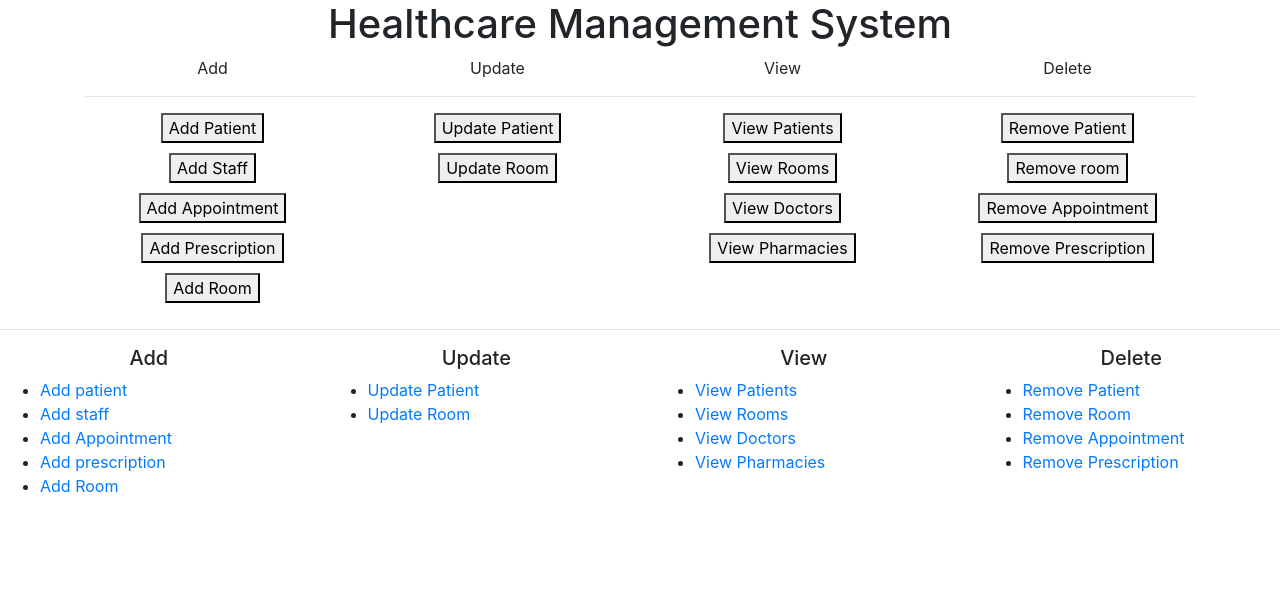
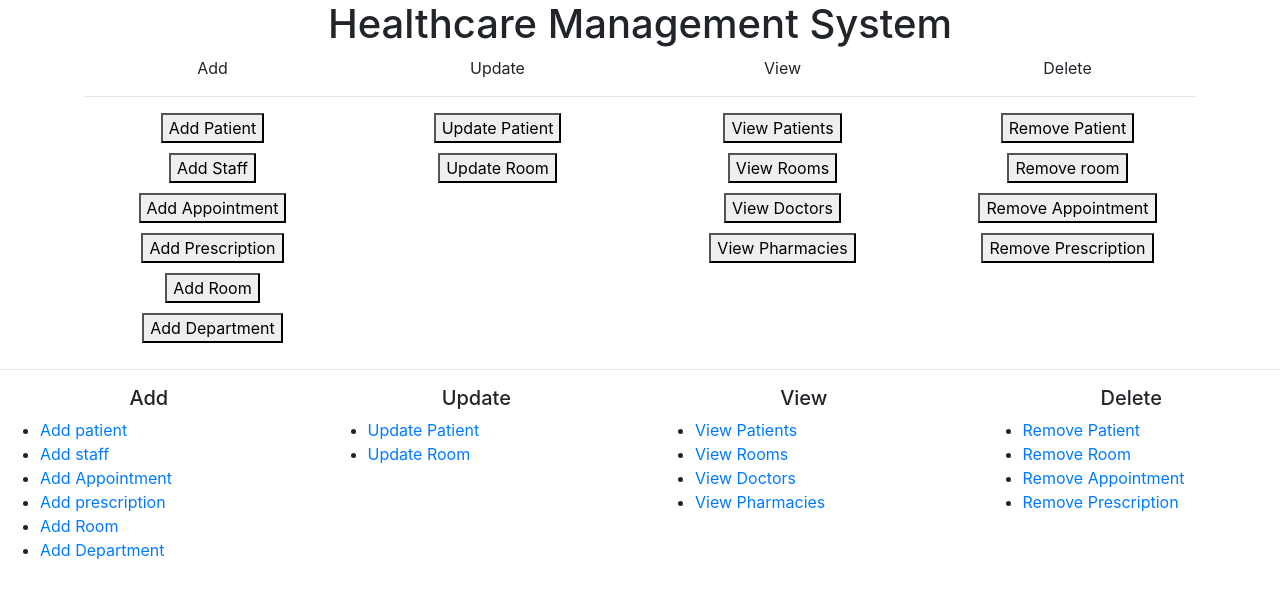
Before and after one commit to LoganSizemore/Database-Management-Systems-Hospital-Management-System, a PHP site: page / in a window 1280 px wide. Shown: the top 599 px of the page. Run offline with PHP 8.4, Linux system fonts and the light colour scheme.

Commit message:
updated index and added add department

```diff
--- a/index.php
+++ b/index.php
@@ -95,6 +95,20 @@
                 <!-- <button class="button" onclick="window.location.href = 'remove_prescription.php';">Remove Prescription</button><br> -->
             </div>
         </div>
+        <div class="row">
+            <div class="col text-center">
+                <button class="button" onclick="window.location.href = 'add/add_department.php';">Add Department</button><br>
+            </div>
+            <div class="col text-center">
+                <!-- <button class="button" onclick="window.location.href = 'update_patient.php';">Update Staff</button><br> -->
+            </div>
+            <div class="col text-center">
+                <!-- <button class="button" onclick="window.location.href = 'view_pharmacies.php';">View Pharmacies</button><br> -->
+            </div>
+            <div class="col text-center">
+                <!-- <button class="button" onclick="window.location.href = 'remove_prescription.php';">Remove Prescription</button><br> -->
+            </div>
+        </div>
 
     </div>
     <div id="content"></div>
@@ -109,36 +123,37 @@
             <div class="col section ">
                 <h5 class="text-center">Add</h5>
                 <ul class="">
-                    <li><a href = "add_patient.php">Add patient</a></li>
-                    <li><a href = "add_staff.php">Add staff</a></li>
-                    <li><a href = "add_appointment.php">Add Appointment</a></li>
-                    <li><a href = "add_prescription.php">Add prescription</a></li>
-                    <li><a href = "add_room.php">Add Room</a></li>
+                    <li><a href = "add/add_patient.php">Add patient</a></li>
+                    <li><a href = "add/add_staff.php">Add staff</a></li>
+                    <li><a href = "add/add_appointment.php">Add Appointment</a></li>
+                    <li><a href = "add/add_prescription.php">Add prescription</a></li>
+                    <li><a href = "add/add_room.php">Add Room</a></li>
+                    <li><a href = "add/add_department.php">Add Department</a></li>
                 </ul>
             </div>
             <div class="col section">
                 <h5 class="text-center">Update</h5>
                 <ul>
-                    <li><a href="change_patient.php">Update Patient</a></li>
-                    <li><a href="change_room.php">Update Room</a></li>
+                    <li><a href="update/change_patient.php">Update Patient</a></li>
+                    <li><a href="update/change_room.php">Update Room</a></li>
                 </ul>
             </div>
             <div class="col section">
                 <h5 class="text-center">View</h5>
                 <ul>
-                    <li><a href="view_patient.php">View Patients</a></li>
-                    <li><a href="view_room.php">View Rooms</a></li>
-                    <li><a href="view_doctor.php">View Doctors</a></li>
-                    <li><a href="view_pharmacies.php">View Pharmacies</a></li>
+                    <li><a href="view/view_patient.php">View Patients</a></li>
+                    <li><a href="view/view_room.php">View Rooms</a></li>
+                    <li><a href="view/view_doctor.php">View Doctors</a></li>
+                    <li><a href="view/view_pharmacies.php">View Pharmacies</a></li>
                 </ul>
             </div>
             <div class="col section">
                 <h5 class="text-center">Delete</h5>
                 <ul>
-                    <li><a href="remove_patient.php">Remove Patient</a></li>
-                    <li><a href="remove_room.php">Remove Room</a></li>
-                    <li><a href="remove_appointment.php">Remove Appointment</a></li>
-                    <li><a href="remove_prescription.php">Remove Prescription</a></li>
+                    <li><a href="delete/remove_patient.php">Remove Patient</a></li>
+                    <li><a href="delete/remove_room.php">Remove Room</a></li>
+                    <li><a href="delete/remove_appointment.php">Remove Appointment</a></li>
+                    <li><a href="delete/remove_prescription.php">Remove Prescription</a></li>
                 </ul>
             </div>
         </div>
```
Also changed, not shown: add/insert_department.php (added, +43 -0 lines).
